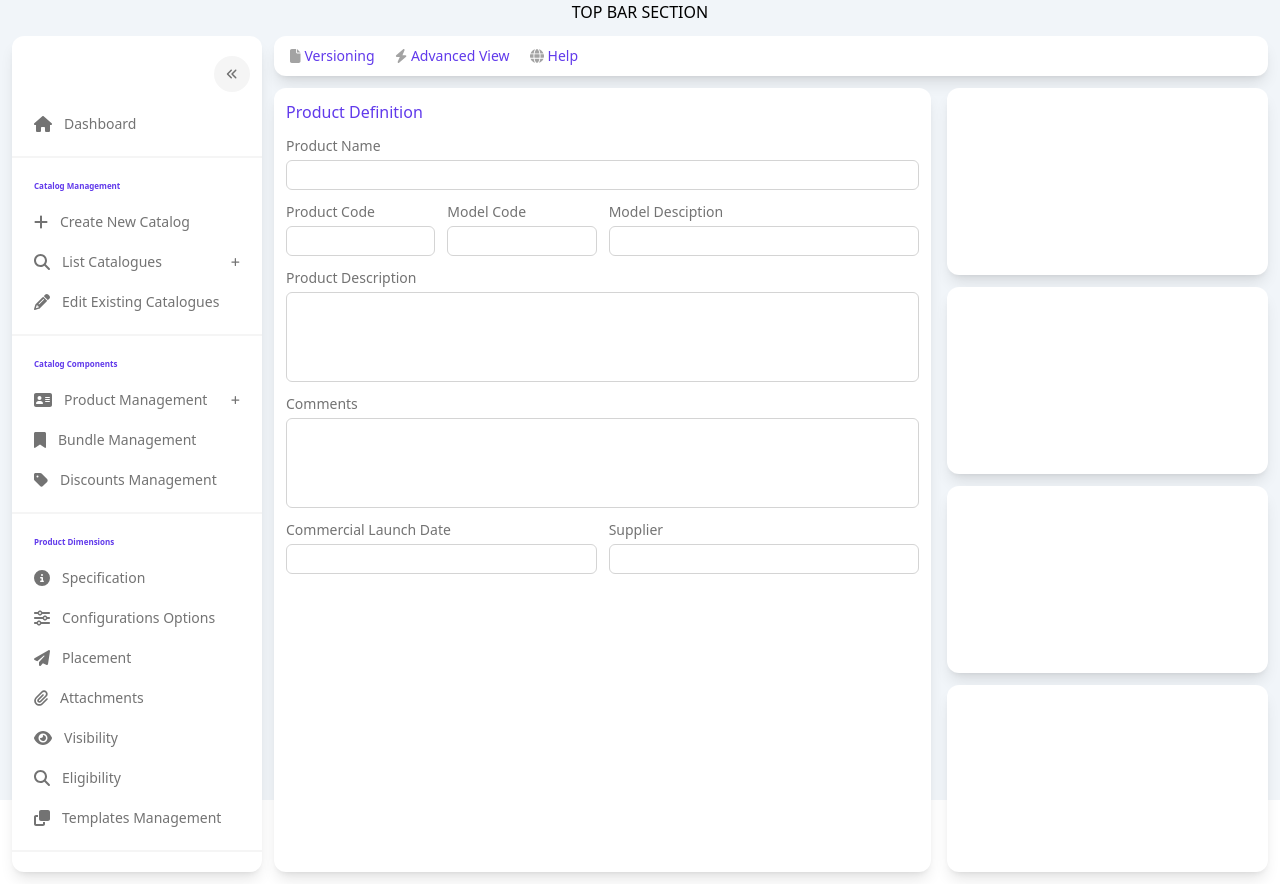
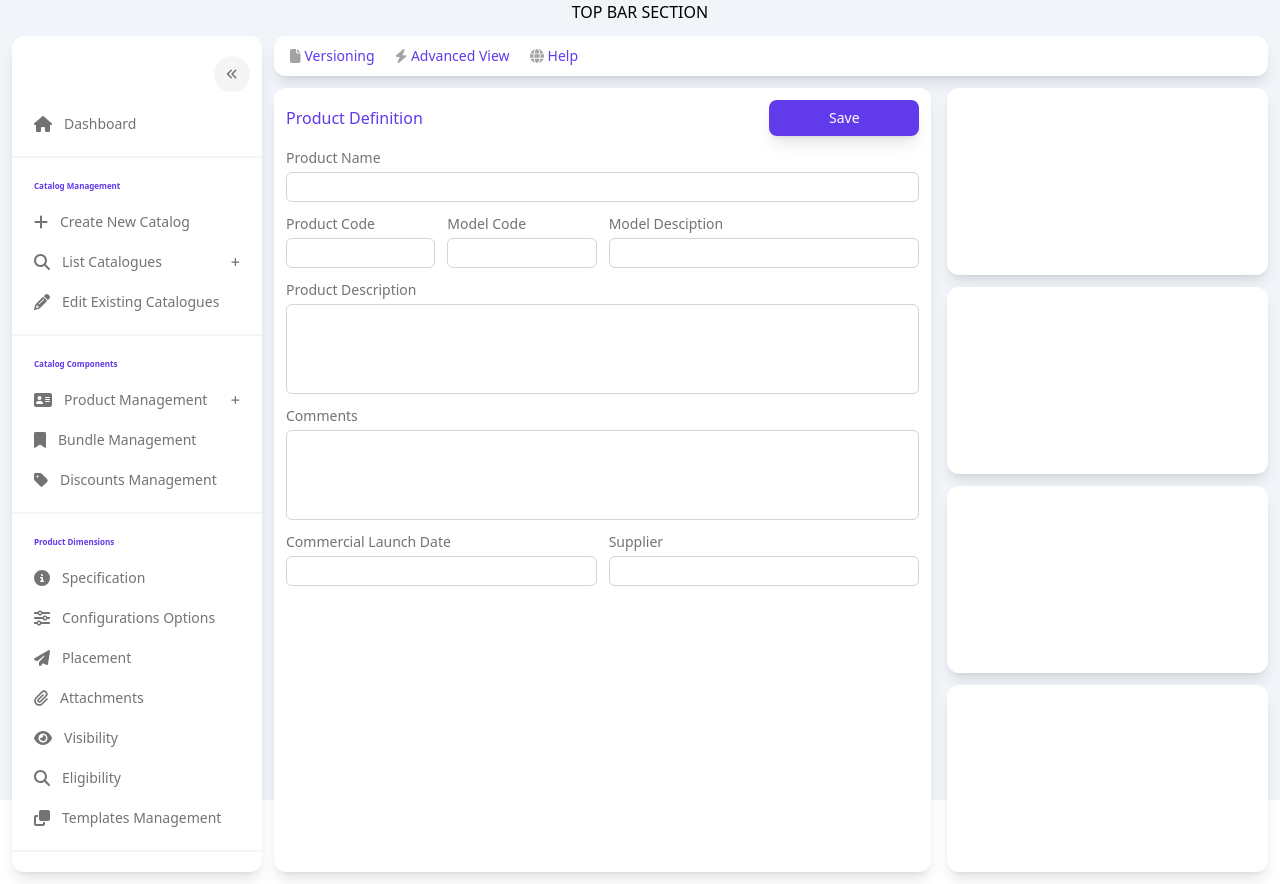
Before and after one commit to Cunhat/catalog-dashboard, a Next.js app: page / in a window 1280 px wide. Built offline with nearby package versions, Linux system fonts and the light colour scheme.

Commit message:
Add Button component

```diff
--- /dev/null
+++ b/src/components/Button/index.tsx
@@ -0,0 +1,11 @@
+export const Button: React.FC<{ text: string; disabled?: boolean }> = ({ text, disabled }) => {
+  return (
+    <button
+      className='bg-primary shadow-lg text-white py-2 px-3 rounded-lg text-sm focus:outline-none focus:shadow-outline hover:bg-violet-500 min-w-[150px] hover:cursor-pointer disabled:bg-violet-500'
+      type='button'
+      disabled={disabled}
+    >
+      {text}
+    </button>
+  );
+};
--- a/src/pages/index.tsx
+++ b/src/pages/index.tsx
@@ -5,6 +5,7 @@ import { WidgetContainer } from '@/components/WidgetContainer';
 import { Title } from '@/components/Typography/Title';
 import { TextInput } from '@/components/Inputs/TextInput';
 import { TextArea } from '@/components/Inputs/TextArea';
+import { Button } from '@/components/Button';
 
 const Home: NextPageWithLayout = () => {
   return (
@@ -12,7 +13,11 @@ const Home: NextPageWithLayout = () => {
       <div className='col-span-2'>
         <WidgetContainer>
           <div className='flex flex-col gap-3'>
-            <Title text='Product Definition' />
+            <div className='flex justify-between items-center'>
+              <Title text='Product Definition' />
+              <Button text='Save' />
+            </div>
+
             <TextInput label='Product Name' />
             <div className='grid grid-cols-4 gap-3'>
               <div className='col-span-1'>
```
